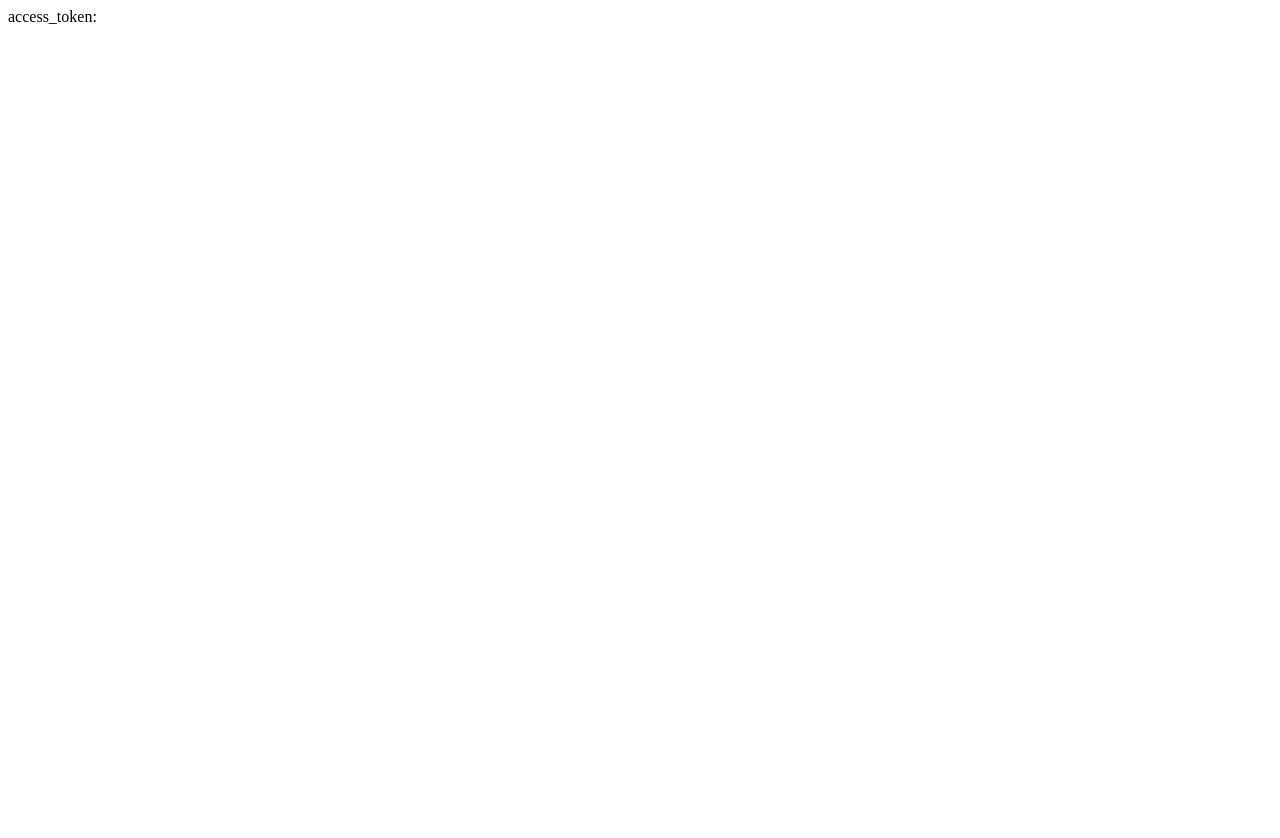
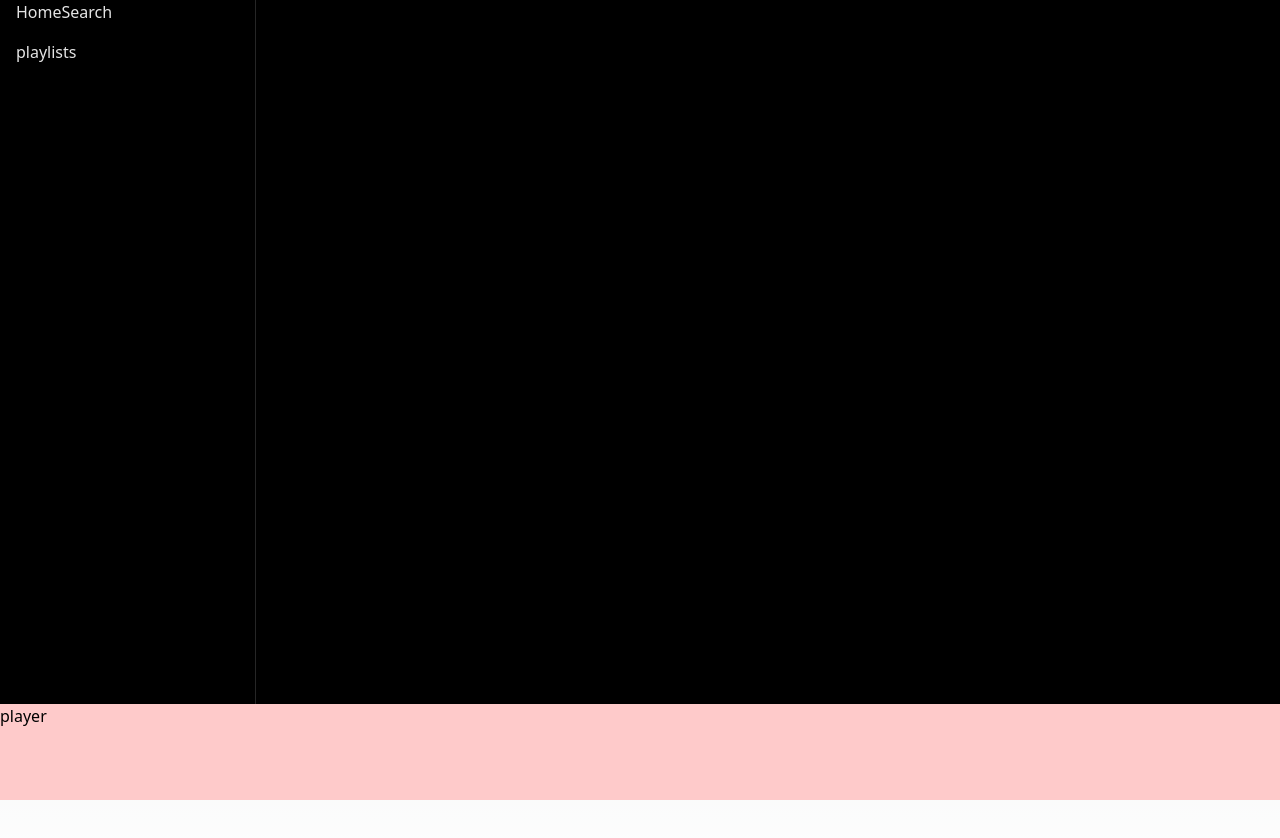
Before and after one commit to Asad-UllahK/spotify-2, a Next.js app: page / in a window 1280 px wide. Shown: the top 838 px of the page. Before the commit the page ends 800 px from the top, so only its background shows below. Built offline with nearby package versions, Linux system fonts and the light colour scheme; no server answers.

Commit message:
Currently building the Sidebar

```diff
--- /dev/null
+++ b/components/Player.jsx
@@ -0,0 +1,7 @@
+import React from 'react'
+
+export default function Player() {
+  return (
+    <div>Player</div>
+  )
+}
--- /dev/null
+++ b/components/PlaylistView.jsx
@@ -0,0 +1,7 @@
+import React from 'react'
+
+export default function PlaylistView() {
+  return (
+    <div>PlaylistView</div>
+  )
+}
--- /dev/null
+++ b/components/Sidebar.jsx
@@ -0,0 +1,17 @@
+import React from "react";
+
+export default function Sidebar() {
+  return (
+    <div className="w-64 text-neutral-200 grow-0 shrink-0 h-screen overflow-y-scroll border-r border-neutral-800 flex flex-col px-4 space-y-4">
+      <div>
+        <button>
+          <p>Home</p>
+        </button>
+        <button>
+          <p>Search</p>
+        </button>
+      </div>
+      <div>playlists</div>
+    </div>
+  );
+}
--- a/package.json
+++ b/package.json
@@ -9,6 +9,7 @@
     "lint": "next lint"
   },
   "dependencies": {
+    "@heroicons/react": "^2.1.1",
     "next": "14.1.0",
     "next-auth": "^4.24.5",
     "node-fetch": "^3.3.2",
--- a/pages/_app.js
+++ b/pages/_app.js
@@ -1,3 +1,4 @@
+import "@/styles/globals.css";
 import { SessionProvider } from "next-auth/react";
 
 export default function App({
--- a/pages/index.jsx
+++ b/pages/index.jsx
@@ -1,16 +1,38 @@
 import { useSession } from "next-auth/react";
 import { useEffect, useState } from "react";
+import Sidebar from "@/components/Sidebar";
 
 export default function Home() {
   const { data: session } = useSession();
   const [x, setX] = useState("");
+  const [playlists, setPlaylists] = useState([]);
 
   useEffect(() => {
-    if (session && session.accessToken) {
-      setX(accessToken);
+    async function fetchData() {
+      if (session && session.accessToken) {
+        setX(session.accessToken);
+        const response = await fetch(
+          "https://api.spotify.com/v1/me/playlists",
+          {
+            headers: {
+              Authorization: `Bearer ${session.accessToken}`, // Use backticks for string interpolation
+            },
+          }
+        );
+        const data = await response.json();
+        setPlaylists(data.items);
+      }
     }
-  },[session]);
-  return <main className="">
-    access_token: {x}
-  </main>;
+    fetchData();
+  }, [session]);
+
+  return (
+    <>
+      <main className="flex w-full h-screen overflow-hidden bg-black">
+        <Sidebar />
+        <div>Main</div>
+      </main>
+      <div className="sticky bottom-0 z-20 h-24 w-full bg-red-200">player</div>
+    </>
+  );
 }
```
Also changed, not shown: 1 other file (tests, documents, lock files or other folders).
